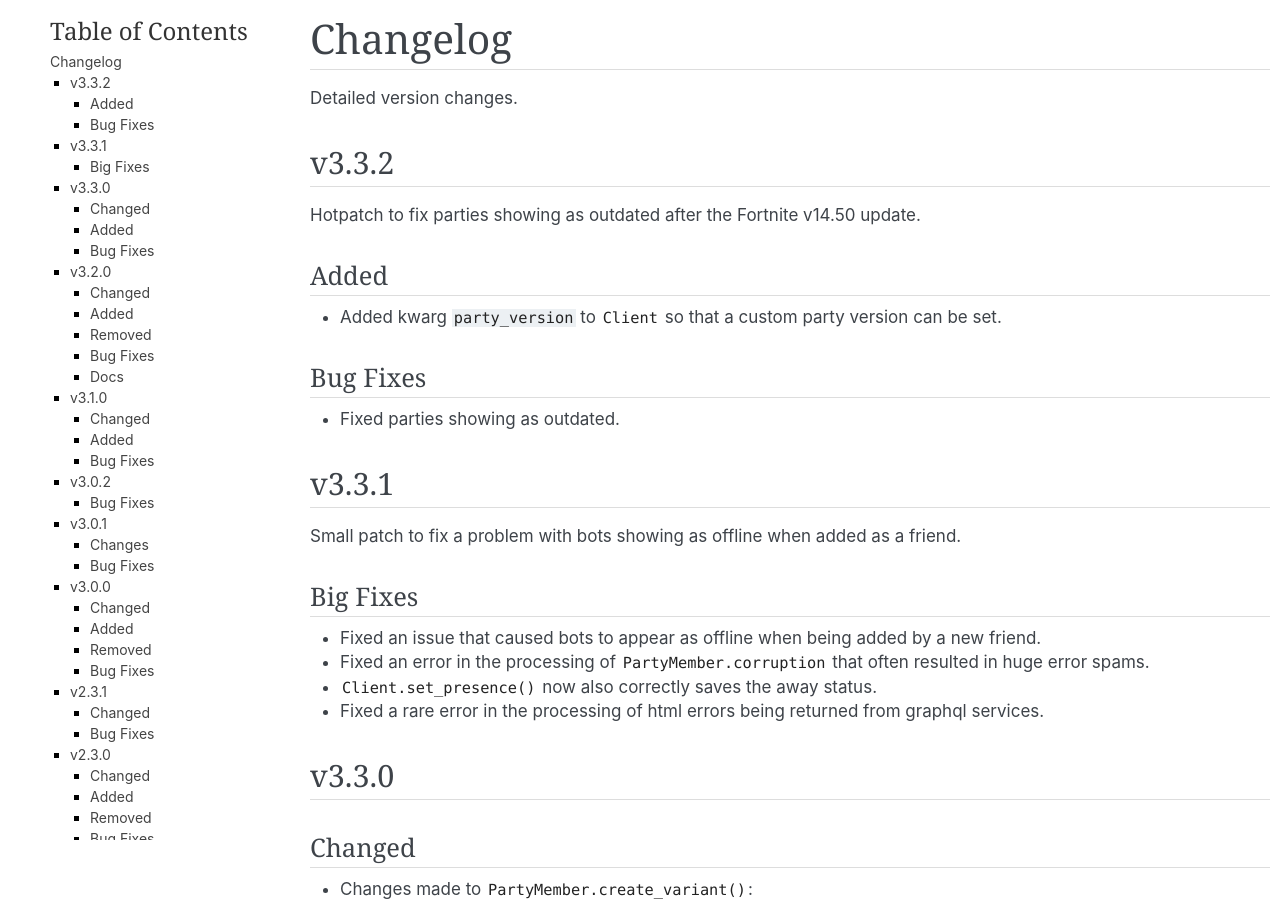
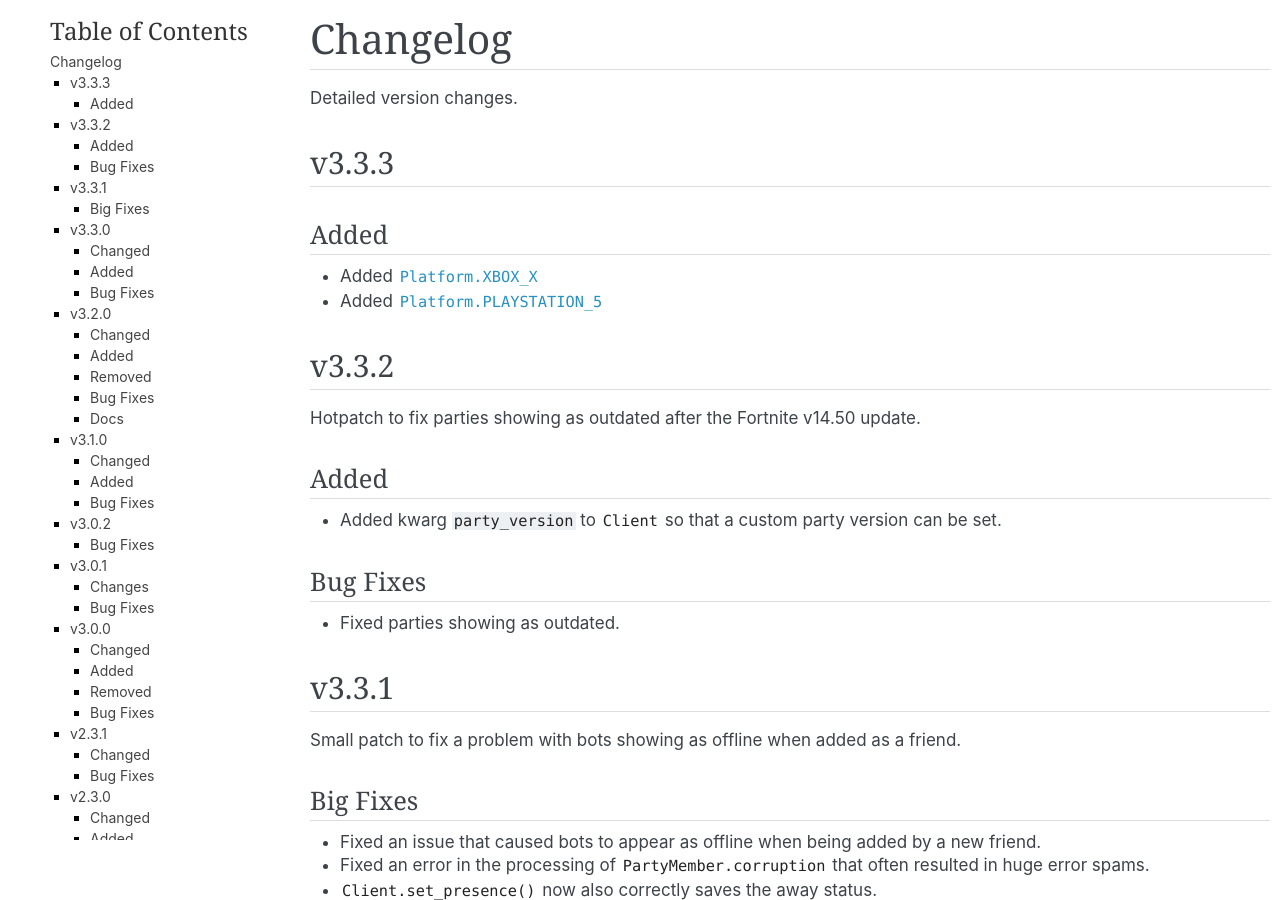
Before and after one commit to Terbau/fortnitepy, a Sphinx documentation site: the page built from docs/changelog.rst, in a window 1280 px wide and 900 px high. Built offline with Sphinx 7.4.7, drawn with Linux system fonts in a browser that asks for light colours.

Commit message:
v3.3.3 changelog + version bump

```diff
--- a/docs/changelog.rst
+++ b/docs/changelog.rst
@@ -4,6 +4,16 @@ Changelog
 =========
 
 Detailed version changes.
+
+
+v3.3.3
+------
+
+Added
+~~~~~
+
+- Added :attr:`Platform.XBOX_X`
+- Added :attr:`Platform.PLAYSTATION_5`
 
 
 v3.3.2
--- a/fortnitepy/__init__.py
+++ b/fortnitepy/__init__.py
@@ -25,7 +25,7 @@ OUT OF OR IN CONNECTION WITH THE SOFTWARE OR THE USE OR OTHER DEALINGS IN THE
 SOFTWARE.
 """
 
-__version__ = '3.3.2'
+__version__ = '3.3.3'
 
 from .client import Client, run_multiple, start_multiple, close_multiple
 from .auth import (Auth, EmailAndPasswordAuth, ExchangeCodeAuth,
```
Also changed, not shown: 1 other file.
